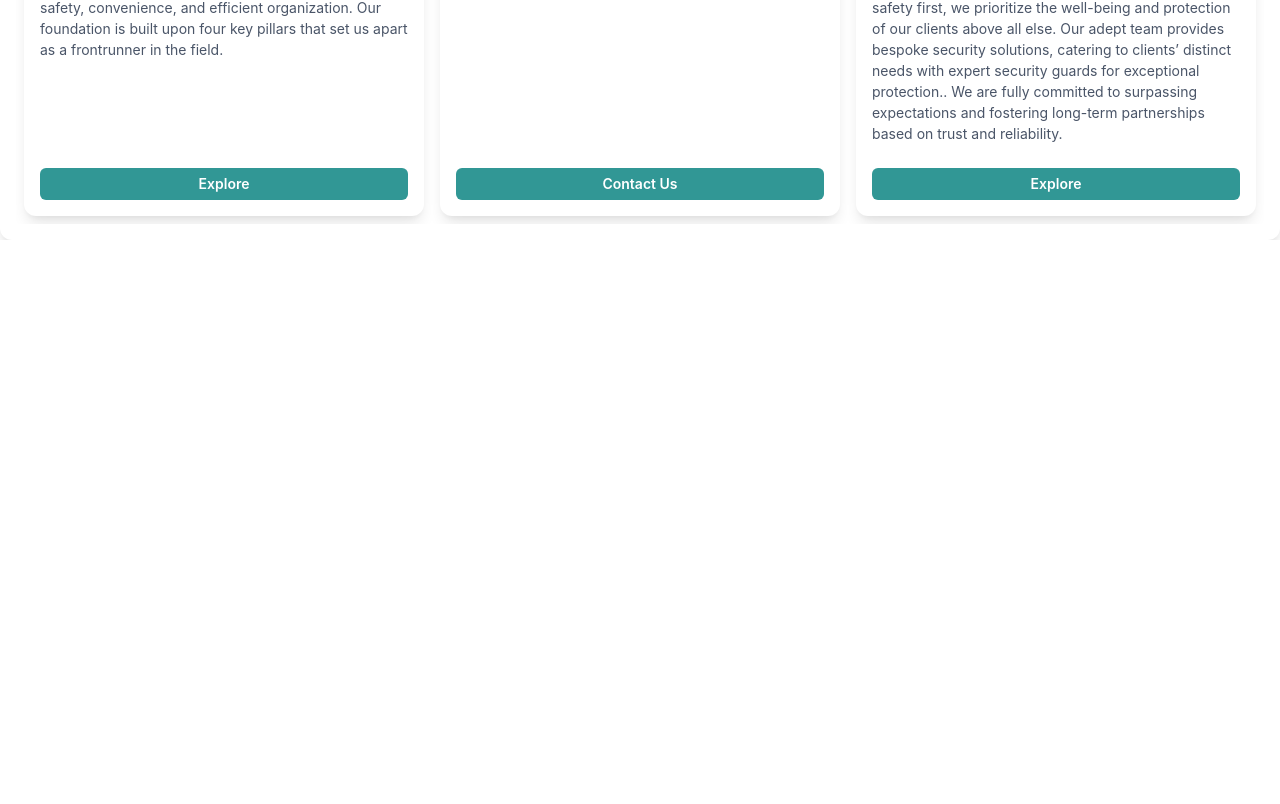
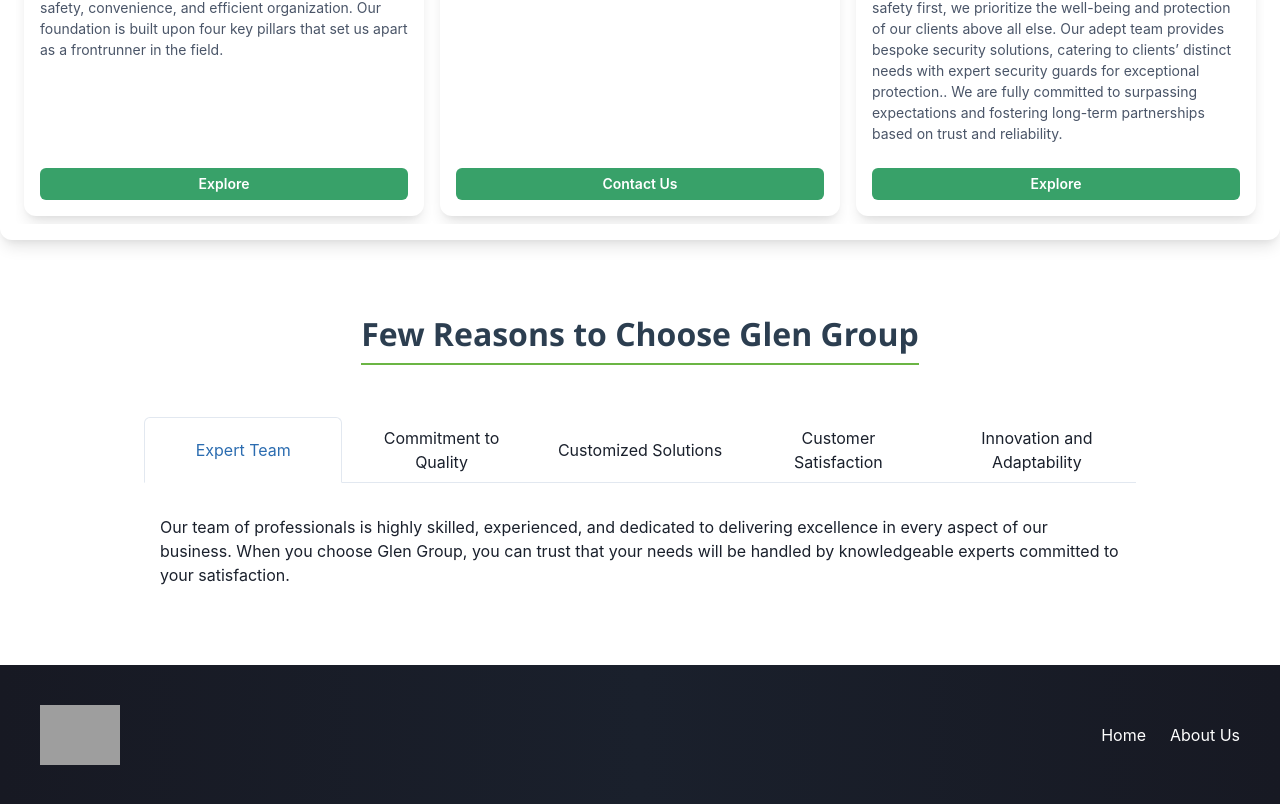
Before and after one commit to Brenden-Trieu/GlenGroupWebsite, a React (Create React App) app in the folder glen_group/: page / in a window 1280 px wide. Shown: the part 1400-2204 px from the top of the page. Before the commit the page ends 1640 px from the top, so only its background shows below. Built offline with nearby package versions, Linux system fonts and the light colour scheme; grey boxes are pictures that could not be loaded.

Commit message:
main page done

```diff
--- a/glen_group/src/App.js
+++ b/glen_group/src/App.js
@@ -1,7 +1,9 @@
 import { useRef } from "react";
 import Navbar from "./components/Navbar.jsx";
 import Snapshot from "./components/Snapshot.jsx";
-import Carousel from "./components/companyCarousel.jsx"
+import Carousel from "./components/CompanyCarousel.jsx";
+import InfoTabs from "./components/InfoTabs.jsx";
+import Footer from "./components/Footer.jsx";
 import "./styles/App.css";
 import { ChakraProvider } from '@chakra-ui/react'
 // https://glengroup.ca/
@@ -25,6 +27,12 @@
       <section className="companySlides">
         <Carousel />
       </section>
+      <section className="companyTabs">
+        <InfoTabs />
+      </section>
+      <section className="footer">
+        <Footer />
+      </section>
     </ChakraProvider>
   );
 }
--- /dev/null
+++ b/glen_group/src/components/Footer.jsx
@@ -0,0 +1,30 @@
+import { Box, Flex, Text, Link, Stack, Image } from "@chakra-ui/react";
+
+export default function Footer() {
+  return (
+    <Box
+      as="footer"
+      bgGradient="linear(to-r, gray.900, gray.800, gray.900)"
+      color="white"
+      py={10}
+      px={{ base: 4, md: 10 }}
+    >
+      <Flex
+        direction={{ base: "column", md: "row" }}
+        justify="space-between"
+        align="center"
+      >
+        <Image
+          src="https://glengroup.ca/wp-content/uploads/2023/11/GG-With-TaglineW.webp"
+          alt="The Glen Group"
+          maxH="60px"
+          objectFit="contain"
+        />
+        <Stack direction="row" spacing={6}>
+          <Link href="/Home">Home</Link>
+          <Link href="/About">About Us</Link>
+        </Stack>
+      </Flex>
+    </Box>
+  );
+}
--- /dev/null
+++ b/glen_group/src/components/InfoTabs.jsx
@@ -0,0 +1,57 @@
+import {
+  Tabs,
+  TabList,
+  TabPanels,
+  Tab,
+  TabPanel,
+  Box,
+} from '@chakra-ui/react';
+import "../styles/InfoTabs.css";
+
+const InfoTabs = () => {
+  return (
+    <div id='snapshotContainer'>
+      <h1 id="inforTabsTitle">Few Reasons to Choose Glen Group</h1>
+      <Box className="tabs-container">
+        <Tabs isFitted variant="enclosed">
+          <TabList mb="1em">
+            <Tab>Expert Team</Tab>
+            <Tab>Commitment to Quality</Tab>
+            <Tab>Customized Solutions</Tab>
+            <Tab>Customer Satisfaction</Tab>
+            <Tab>Innovation and Adaptability</Tab>
+          </TabList>
+          <TabPanels>
+            <TabPanel>
+              <p>
+                Our team of professionals is highly skilled, experienced, and dedicated to delivering excellence in every aspect of our business. When you choose Glen Group, you can trust that your needs will be handled by knowledgeable experts committed to your satisfaction.
+              </p>
+            </TabPanel>
+            <TabPanel>
+              <p>
+                Quality is at the core of everything we do. From the services we offer to the customer experience we provide; we are committed to maintaining the highest standards.
+              </p>
+            </TabPanel>
+            <TabPanel>
+              <p>
+                We understand that every client is unique, with specific requirements and preferences. That’s why we offer tailored solutions designed to meet your individual needs.
+              </p>
+            </TabPanel>
+            <TabPanel>
+              <p>
+                Our clients are our top priority, and their satisfaction is paramount. We go the extra mile to understand your needs, listen to your feedback, and deliver solutions that truly meet your expectations.
+              </p>
+            </TabPanel>
+            <TabPanel>
+              <p>
+                We leverage advanced technologies and industry best practices to deliver cutting-edge solutions. Our ability to adapt to evolving market trends ensures that we remain at the forefront of our industry, providing you with the latest advancements and solutions that best suit your requirements.
+              </p>
+            </TabPanel>
+          </TabPanels>
+        </Tabs>
+      </Box>
+    </div>
+  );
+};
+
+export default InfoTabs;
--- a/glen_group/src/components/carouselCard.jsx
+++ b/glen_group/src/components/carouselCard.jsx
@@ -48,7 +48,7 @@
         </Text>
         <Spacer />
         <ChakraLink href={link} isExternal w="full" mt={3}>
-          <Button size="sm" colorScheme="teal" w="full">
+          <Button size="sm" colorScheme="green" w="full">
             {buttonText}
           </Button>
         </ChakraLink>
--- a/glen_group/src/components/companyCarousel.jsx
+++ b/glen_group/src/components/companyCarousel.jsx
@@ -1,6 +1,6 @@
 import React, { useRef, useEffect, useState } from "react";
 import { Box, Flex } from "@chakra-ui/react";
-import CarouselCard from "./carouselCard"; // Import the card component
+import CarouselCard from "./CarouselCard"; // Import the card component
 
 const Carousel = () => {
   const scrollRef = useRef(null);
--- a/glen_group/src/styles/App.css
+++ b/glen_group/src/styles/App.css
@@ -17,3 +17,8 @@
 .content {
   margin-top: 30px;
 }
+
+.companyTabs {
+  margin-top: 30px;
+  margin-bottom: 30px;
+}
--- /dev/null
+++ b/glen_group/src/styles/InfoTabs.css
@@ -0,0 +1,61 @@
+.tabs-container {
+  max-width: 64rem;
+  margin: 0 auto;
+  padding: 2rem 1rem;
+}
+
+.tab-list {
+  display: flex;
+  background-color: #f7f7f7;
+  border-radius: 1rem;
+  padding: 0.5rem;
+  margin-bottom: 1rem;
+  box-shadow: 0 2px 6px rgba(0, 0, 0, 0.06);
+}
+
+.tab-button {
+  flex: 1;
+  padding: 0.75rem 1rem;
+  border: none;
+  background: none;
+  font-weight: 500;
+  border-radius: 0.5rem;
+  transition: background-color 0.2s ease, color 0.2s ease;
+  cursor: pointer;
+}
+
+.tab-button:hover {
+  background-color: #e2e8f0;
+}
+
+.tab-button.selected {
+  background-color: #ffffff;
+  color: #319795;
+  box-shadow: 0 0 0 2px #31979533;
+}
+
+.tab-panels {
+  background-color: #ffffff;
+  border-radius: 1rem;
+  padding: 2rem;
+  box-shadow: 0 2px 10px rgba(0, 0, 0, 0.06);
+  border: 1px solid #e2e8f0;
+}
+
+#inforTabsTitle {
+  text-align: center;
+  font-family: 'Segoe UI', Tahoma, Geneva, Verdana, sans-serif;
+  font-size: 2rem;
+  font-weight: 600;
+  color: #2c3e50;
+  margin: 40px 0 20px;
+  border-bottom: 2px solid #6bb544;
+  display: inline-block;
+  padding-bottom: 5px;
+}
+
+#snapshotContainer {
+    display: flex;
+    flex-direction: column;
+    align-items: center;
+}
--- a/glen_group/src/styles/Snapshot.css
+++ b/glen_group/src/styles/Snapshot.css
@@ -5,7 +5,7 @@
   font-weight: 600;
   color: #2c3e50;
   margin: 40px 0 20px;
-  border-bottom: 2px solid #2ecc71;
+  border-bottom: 2px solid #6bb544;
   display: inline-block;
   padding-bottom: 5px;
 }
```
